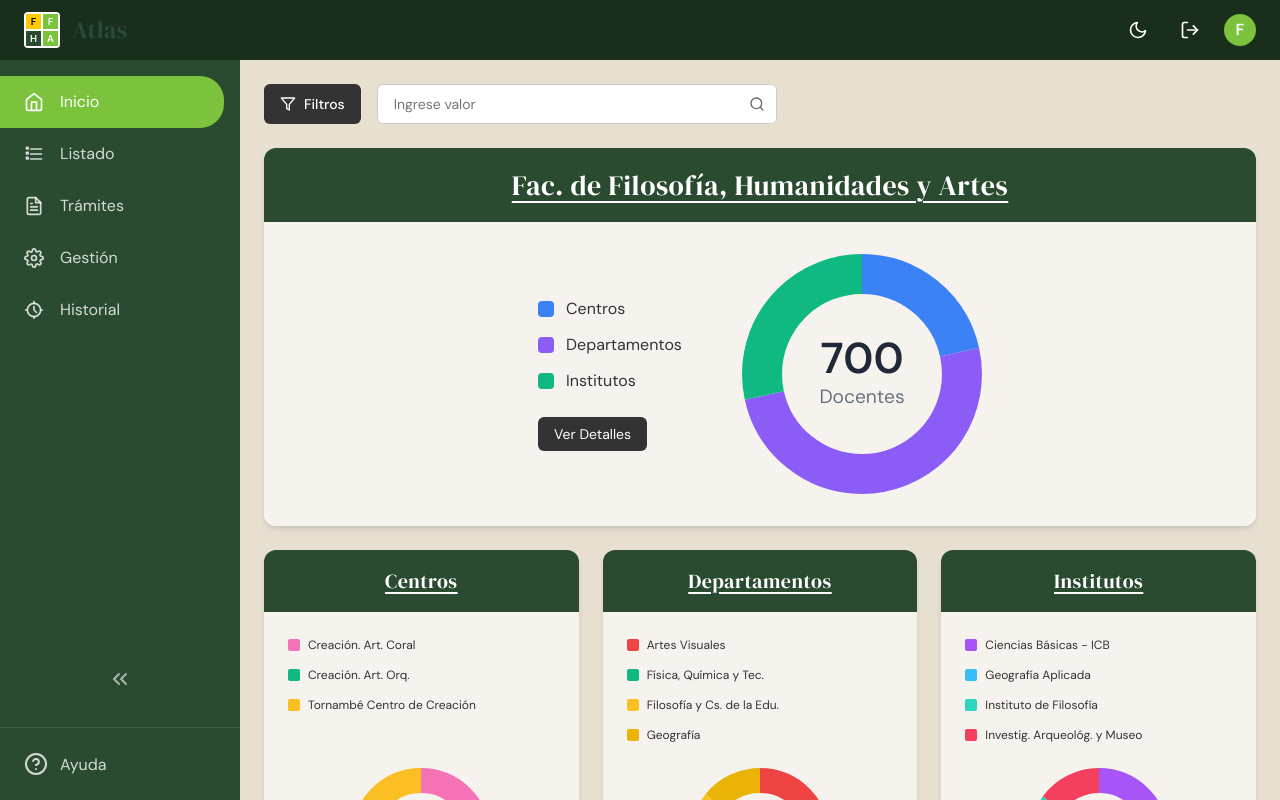
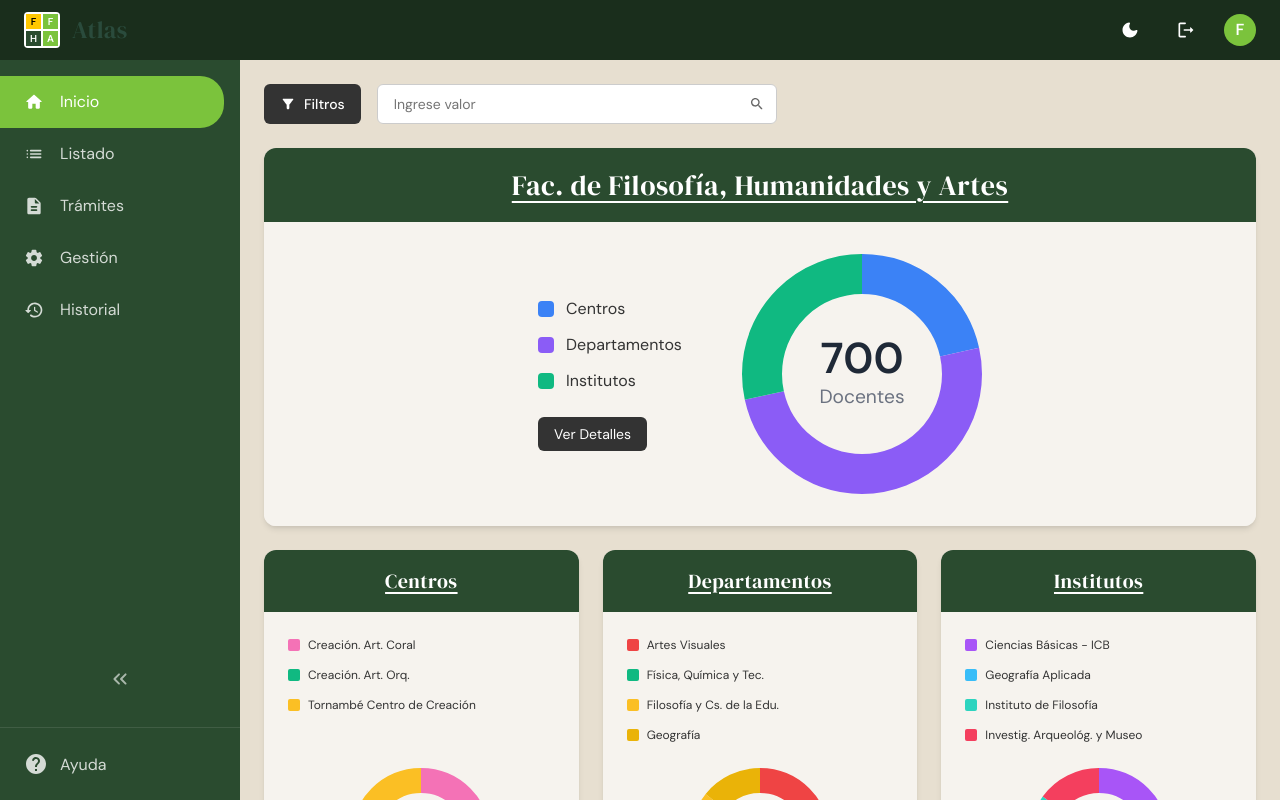
Before and after one commit to Melissa-Ann-Giuliani/atlas-frontend, a React (Vite) app: page / in a window 1280 px wide. Built offline with nearby package versions, Linux system fonts and the light colour scheme.

Commit message:
DEV-10 RF-04 Íconos
-Se arregló el gap entre íconos en topbar
-Se unificaron los íconos utilizando Material UI

```diff
--- a/dev-dist/sw.js
+++ b/dev-dist/sw.js
@@ -81,7 +81,7 @@ define(['./workbox-7e5eb42b'], (function (workbox) { 'use strict';
     "revision": "3ca0b8505b4bec776b69afdba2768812"
   }, {
     "url": "index.html",
-    "revision": "0.ap7gt0nfrjk"
+    "revision": "0.79cspbq50h4"
   }], {});
   workbox.cleanupOutdatedCaches();
   workbox.registerRoute(new workbox.NavigationRoute(workbox.createHandlerBoundToURL("index.html"), {
--- a/package.json
+++ b/package.json
@@ -10,6 +10,10 @@
     "preview": "vite preview"
   },
   "dependencies": {
+    "@emotion/react": "^11.14.0",
+    "@emotion/styled": "^11.14.1",
+    "@mui/icons-material": "^9.4.0",
+    "@mui/material": "^9.4.0",
     "react": "^19.2.8",
     "react-dom": "^19.2.8"
   },
--- a/src/Inicio.css
+++ b/src/Inicio.css
@@ -161,7 +161,7 @@
 .topbar-actions {
   display: flex;
   align-items: center;
-  gap: 16px;
+  gap: 20px;
 }
 
 .icon-btn {
--- a/src/Inicio.tsx
+++ b/src/Inicio.tsx
@@ -4,17 +4,15 @@ import Sidebar from './Sidebar';
 import Topbar from './Topbar';
 
 
+import FilterAltRoundedIcon from '@mui/icons-material/FilterAltRounded';
+import SearchRoundedIcon from '@mui/icons-material/SearchRounded';
+
 const FilterIcon = () => (
-  <svg width="16" height="16" viewBox="0 0 24 24" fill="none" stroke="currentColor" strokeWidth="2" strokeLinecap="round" strokeLinejoin="round">
-    <polygon points="22 3 2 3 10 12.46 10 19 14 21 14 12.46 22 3"></polygon>
-  </svg>
+  <FilterAltRoundedIcon style={{ fontSize: 16 }} />
 );
 
 const SearchIcon = () => (
-  <svg width="16" height="16" viewBox="0 0 24 24" fill="none" stroke="currentColor" strokeWidth="2" strokeLinecap="round" strokeLinejoin="round">
-    <circle cx="11" cy="11" r="8"></circle>
-    <line x1="21" y1="21" x2="16.65" y2="16.65"></line>
-  </svg>
+  <SearchRoundedIcon style={{ fontSize: 16 }} />
 );
 
 
--- a/src/Sidebar.tsx
+++ b/src/Sidebar.tsx
@@ -1,65 +1,39 @@
 import React from 'react';
+import HomeRoundedIcon from '@mui/icons-material/HomeRounded';
+import ListRoundedIcon from '@mui/icons-material/ListRounded';
+import DescriptionRoundedIcon from '@mui/icons-material/DescriptionRounded';
+import SettingsRoundedIcon from '@mui/icons-material/SettingsRounded';
+import HistoryRoundedIcon from '@mui/icons-material/HistoryRounded';
+import HelpRoundedIcon from '@mui/icons-material/HelpRounded';
+import KeyboardDoubleArrowLeftRoundedIcon from '@mui/icons-material/KeyboardDoubleArrowLeftRounded';
 
 // SVG Icons
 const HomeIcon = () => (
-  <svg width="20" height="20" viewBox="0 0 24 24" fill="none" stroke="currentColor" strokeWidth="2" strokeLinecap="round" strokeLinejoin="round">
-    <path d="M3 9l9-7 9 7v11a2 2 0 0 1-2 2H5a2 2 0 0 1-2-2z"></path>
-    <polyline points="9 22 9 12 15 12 15 22"></polyline>
-  </svg>
+  <HomeRoundedIcon style={{ fontSize: 20 }} />
 );
 
 const ListIcon = () => (
-  <svg width="20" height="20" viewBox="0 0 24 24" fill="none" stroke="currentColor" strokeWidth="2" strokeLinecap="round" strokeLinejoin="round">
-    <path d="M8 6h13"></path>
-    <path d="M8 12h13"></path>
-    <path d="M8 18h13"></path>
-    <rect x="3" y="4" width="2" height="2"></rect>
-    <rect x="3" y="10" width="2" height="2"></rect>
-    <rect x="3" y="16" width="2" height="2"></rect>
-  </svg>
+  <ListRoundedIcon style={{ fontSize: 20 }} />
 );
 
 const DocsIcon = () => (
-  <svg width="20" height="20" viewBox="0 0 24 24" fill="none" stroke="currentColor" strokeWidth="2" strokeLinecap="round" strokeLinejoin="round">
-    <path d="M14 2H6a2 2 0 0 0-2 2v16a2 2 0 0 0 2 2h12a2 2 0 0 0 2-2V8z"></path>
-    <polyline points="14 2 14 8 20 8"></polyline>
-    <line x1="16" y1="13" x2="8" y2="13"></line>
-    <line x1="16" y1="17" x2="8" y2="17"></line>
-    <polyline points="10 9 9 9 8 9"></polyline>
-  </svg>
+  <DescriptionRoundedIcon style={{ fontSize: 20 }} />
 );
 
 const SettingsIcon = () => (
-  <svg width="20" height="20" viewBox="0 0 24 24" fill="none" stroke="currentColor" strokeWidth="2" strokeLinecap="round" strokeLinejoin="round">
-    <circle cx="12" cy="12" r="3"></circle>
-    <path d="M19.4 15a1.65 1.65 0 0 0 .33 1.82l.06.06a2 2 0 0 1 0 2.83 2 2 0 0 1-2.83 0l-.06-.06a1.65 1.65 0 0 0-1.82-.33 1.65 1.65 0 0 0-1 1.51V21a2 2 0 0 1-2 2 2 2 0 0 1-2-2v-.09A1.65 1.65 0 0 0 9 19.4a1.65 1.65 0 0 0-1.82.33l-.06.06a2 2 0 0 1-2.83 0 2 2 0 0 1 0-2.83l.06-.06a1.65 1.65 0 0 0 .33-1.82 1.65 1.65 0 0 0-1.51-1H3a2 2 0 0 1-2-2 2 2 0 0 1 2-2h.09A1.65 1.65 0 0 0 4.6 9a1.65 1.65 0 0 0-.33-1.82l-.06-.06a2 2 0 0 1 0-2.83 2 2 0 0 1 2.83 0l.06.06a1.65 1.65 0 0 0 1.82.33H9a1.65 1.65 0 0 0 1-1.51V3a2 2 0 0 1 2-2 2 2 0 0 1 2 2v.09a1.65 1.65 0 0 0 1 1.51 1.65 1.65 0 0 0 1.82-.33l.06-.06a2 2 0 0 1 2.83 0 2 2 0 0 1 0 2.83l-.06.06a1.65 1.65 0 0 0-.33 1.82V9a1.65 1.65 0 0 0 1.51 1H21a2 2 0 0 1 2 2 2 2 0 0 1-2 2h-.09a1.65 1.65 0 0 0-1.51 1z"></path>
-  </svg>
+  <SettingsRoundedIcon style={{ fontSize: 20 }} />
 );
 
 const HistoryIcon = () => (
-  <svg width="20" height="20" viewBox="0 0 24 24" fill="none" stroke="currentColor" strokeWidth="2" strokeLinecap="round" strokeLinejoin="round">
-    <path d="M12 2v2"></path>
-    <path d="M12 20v2"></path>
-    <path d="M2 12h2"></path>
-    <path d="M20 12h2"></path>
-    <circle cx="12" cy="12" r="8"></circle>
-    <polyline points="12 8 12 12 15 15"></polyline>
-  </svg>
+  <HistoryRoundedIcon style={{ fontSize: 20 }} />
 );
 
 const HelpIcon = () => (
-  <svg width="24" height="24" viewBox="0 0 24 24" fill="none" stroke="currentColor" strokeWidth="2" strokeLinecap="round" strokeLinejoin="round">
-    <circle cx="12" cy="12" r="10"></circle>
-    <path d="M9.09 9a3 3 0 0 1 5.83 1c0 2-3 3-3 3"></path>
-    <line x1="12" y1="17" x2="12.01" y2="17"></line>
-  </svg>
+  <HelpRoundedIcon style={{ fontSize: 24 }} />
 );
 
 const CollapseIcon = () => (
-  <svg width="24" height="24" viewBox="0 0 24 24" fill="none" stroke="currentColor" strokeWidth="2" strokeLinecap="round" strokeLinejoin="round">
-    <polyline points="11 17 6 12 11 7"></polyline>
-    <polyline points="18 17 13 12 18 7"></polyline>
-  </svg>
+  <KeyboardDoubleArrowLeftRoundedIcon style={{ fontSize: 24 }} />
 );
 
 export type SidebarItem = 'inicio' | 'listado' | 'tramites' | 'gestion' | 'historial';
--- a/src/Topbar.tsx
+++ b/src/Topbar.tsx
@@ -1,32 +1,19 @@
 import React, { useState, useEffect } from 'react';
+import LightModeRoundedIcon from '@mui/icons-material/LightModeRounded';
+import DarkModeRoundedIcon from '@mui/icons-material/DarkModeRounded';
+import LogoutRoundedIcon from '@mui/icons-material/LogoutRounded';
 
 // SVG Icons
 const SunIcon = () => (
-  <svg width="20" height="20" viewBox="0 0 24 24" fill="none" stroke="currentColor" strokeWidth="2" strokeLinecap="round" strokeLinejoin="round">
-    <circle cx="12" cy="12" r="4"></circle>
-    <path d="M12 2v2"></path>
-    <path d="M12 20v2"></path>
-    <path d="M4.93 4.93l1.41 1.41"></path>
-    <path d="M17.66 17.66l1.41 1.41"></path>
-    <path d="M2 12h2"></path>
-    <path d="M20 12h2"></path>
-    <path d="M4.93 19.07l1.41-1.41"></path>
-    <path d="M17.66 6.34l1.41-1.41"></path>
-  </svg>
+  <LightModeRoundedIcon style={{ fontSize: 20 }} />
 );
 
 const MoonIcon = () => (
-  <svg width="20" height="20" viewBox="0 0 24 24" fill="none" stroke="currentColor" strokeWidth="2" strokeLinecap="round" strokeLinejoin="round">
-    <path d="M21 12.79A9 9 0 1 1 11.21 3 7 7 0 0 0 21 12.79z"></path>
-  </svg>
+  <DarkModeRoundedIcon style={{ fontSize: 20 }} />
 );
 
 const LogoutIcon = () => (
-  <svg width="20" height="20" viewBox="0 0 24 24" fill="none" stroke="currentColor" strokeWidth="2" strokeLinecap="round" strokeLinejoin="round">
-    <path d="M9 21H5a2 2 0 0 1-2-2V5a2 2 0 0 1 2-2h4"></path>
-    <polyline points="16 17 21 12 16 7"></polyline>
-    <line x1="21" y1="12" x2="9" y2="12"></line>
-  </svg>
+  <LogoutRoundedIcon style={{ fontSize: 20 }} />
 );
 
 interface TopbarProps {
```
Also changed, not shown: 1 other file (tests, documents, lock files or other folders). Lines whose indentation alone changed are shown as unchanged.
